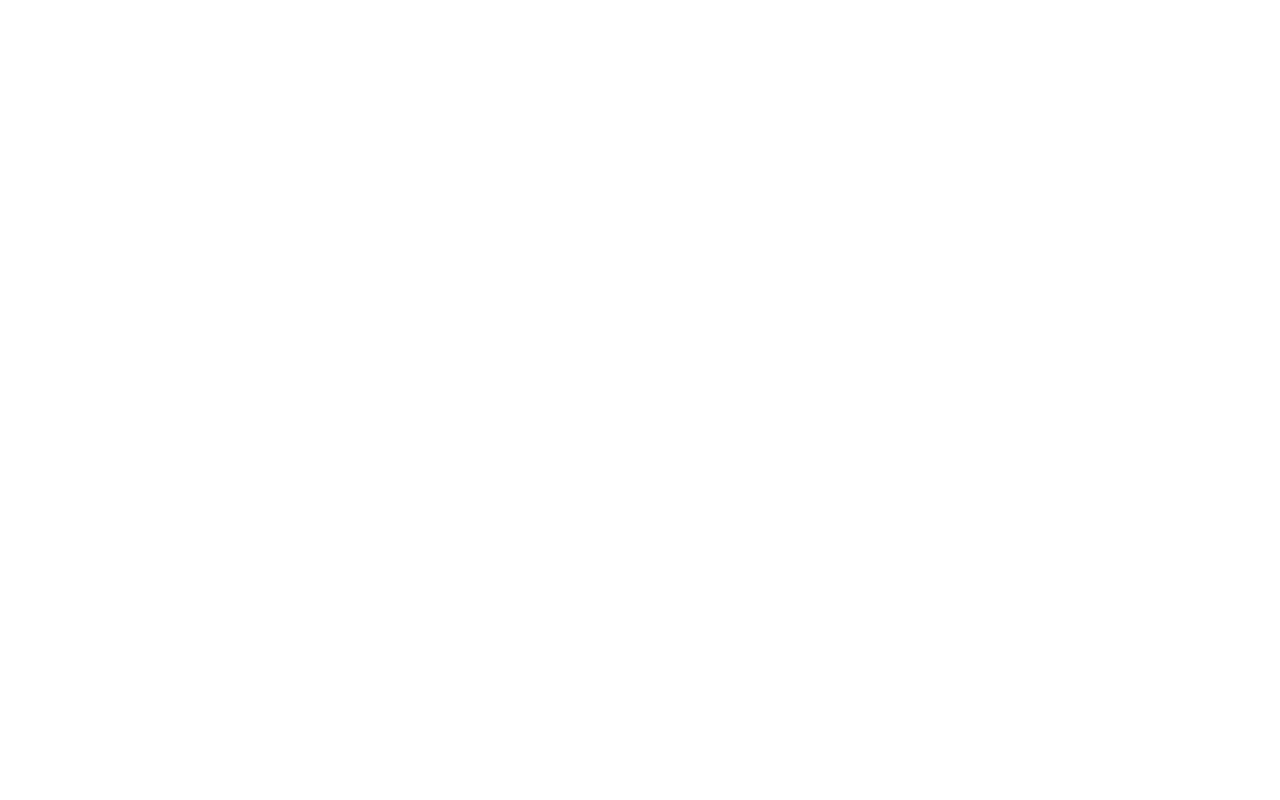
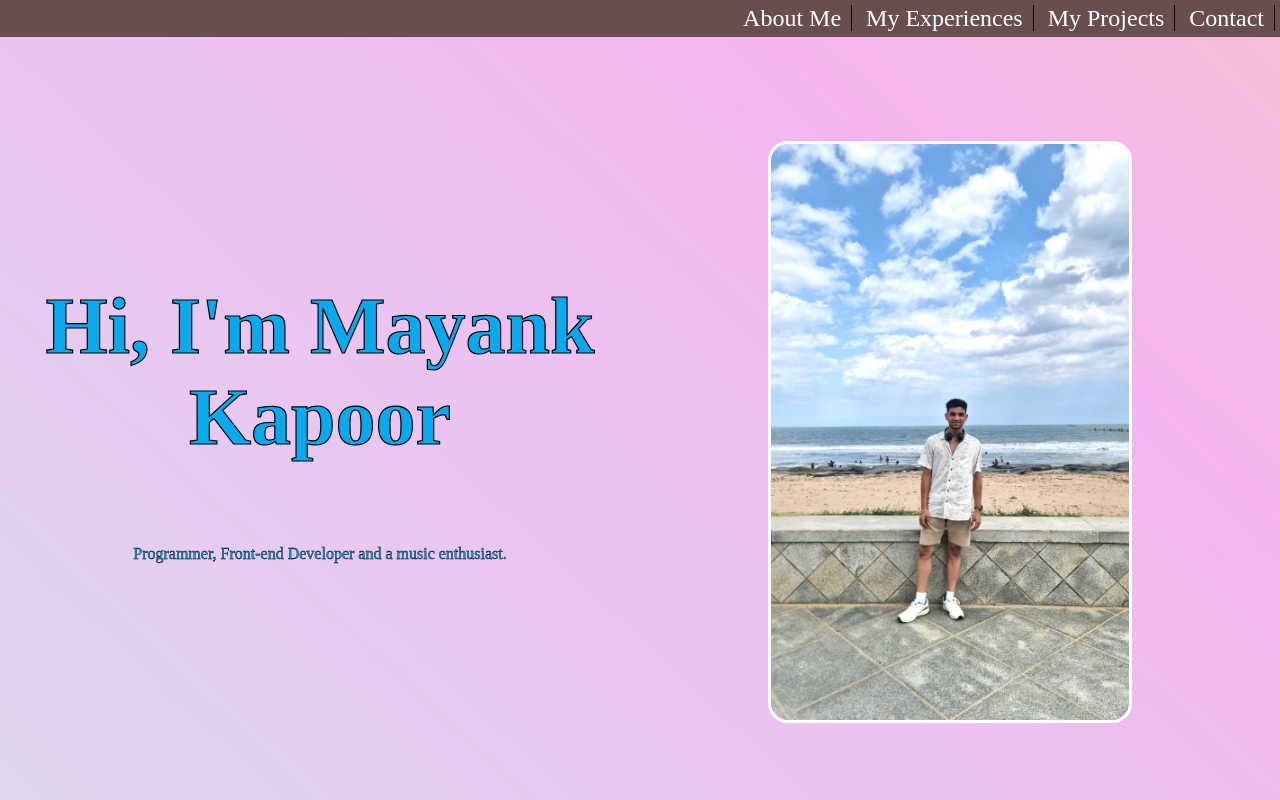
Before and after one commit to Sr-71-Alphaturi/portfo, a plain HTML site: page index.html in a window 1280 px wide. Drawn offline with Linux system fonts and the light colour scheme.

Commit message:
Add Cover Page Stuff

```diff
--- a/css/style.css
+++ b/css/style.css
@@ -1,9 +1,74 @@
 .gradient-background {
-    background: linear-gradient(300deg, #00bfff, #ff4c68, #ef8172);
+    background: linear-gradient(43deg, #daddef, #f4b5f0, #f5d59c);
     background-size: 180% 180%;
-    animation: gradient-animation 18s ease infinite;
+    animation: gradient-animation 5s ease infinite;
   }
+.frontpage{
+    height: 100vh;
+    width: 100vw;
+    margin: 0;
+}
+.navDiv{
+    display: flex;
+    justify-content: flex-end;
+    align-items: center;
+    padding: 5px;
+    background-color:rgb(104, 78, 78);
+    color:white;
+    height: fit-content;
+}
+.navItem{
+    border-right: 1px solid black;
+    font-size: 1.5em;
+    padding-left:10px;
+    padding-right: 10px;
+}
+a, a:hover, a:focus, a:active {
+    text-decoration: none;
+    color: inherit;
+}
+.intro{
+    display: grid;
+    grid-template-columns: 1fr 1fr 1fr 1fr;
+    grid-template-rows: 80vh;
+    margin-top: 40px;
+    margin-bottom: 30px;
+}
+.lines{
+    display: flex;
+    justify-content: center;
+    align-items: center;
+    flex-direction: column;
+    grid-column: 1/3;
 
+}
+
+.lines h2{
+    font-size: 5em;
+    font-weight: 900;
+    -webkit-text-fill-color: rgb(9, 169, 237);
+    -webkit-text-stroke: 1.2px black;
+}
+.lines p{
+    -webkit-text-fill-color: rgb(9, 169, 237);
+    -webkit-text-stroke: 0.4px black;
+}
+.pic{
+    grid-column: 3/5;
+    padding-top: 10%;
+    padding-left: 20%;
+}
+.imgcontainer{
+    object-fit: cover;
+    min-width: 300px;
+    height: 100%;
+    width: 70%;
+    border: 3px solid white;
+    border-radius: 20px;
+}
+body{
+    margin:0;
+}
   @keyframes gradient-animation {
     0% {
       background-position: 0% 50%;
--- a/index.html
+++ b/index.html
@@ -3,9 +3,31 @@
 <head>
     <meta charset="UTF-8">
     <meta name="viewport" content="width=device-width, initial-scale=1.0">
+    <link rel="stylesheet" href="./css/style.css">
     <title>My Profile</title>
 </head>
 <body>
+    <div class="frontpage gradient-background">
+        <div class="navDiv">
+            <nav>
+                <a href="#AboutMe" class="navItem">About Me</a>
+                <a href="#MyExp" class="navItem">My Experiences</a>
+                <a href="#Proj" class="navItem">My Projects</a>
+                <a href="#Con" class="navItem">Contact</a>
+            </nav>
+        </div>
+        <div class="intro">
+            <div class="lines">
+                <div align="center"><h2>Hi, I'm Mayank Kapoor</h2></div>
 
+                <p>
+                    Programmer, Front-end Developer and a music enthusiast.
+                </p>
+            </div>
+            <div class="pic">
+                <img src="./assets/ppic.jpeg" class="imgcontainer">
+            </div>
+        </div>
+    </div>
 </body>
 </html>
```
Also changed, not shown: assets/ppic.jpeg (added).
